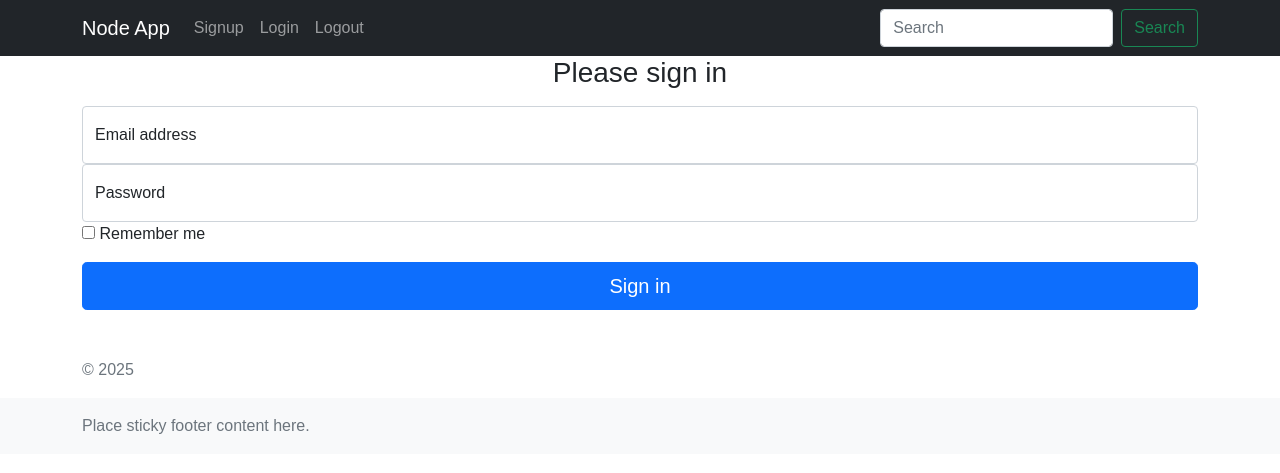
After one commit to pant-nakul/nodejs, a Node server app: template views/login.hbs in a window 1280 px wide. The commit adds this page. Shown: the top 473 px of the page. Run offline with Node 20, Linux system fonts and the light colour scheme; the template is opened without the code that fills it, so the values that code supplies are empty; some libraries are stand-ins or nearby versions.

Commit message:
created login/signup templates

```diff
--- a/models/User.js
+++ b/models/User.js
@@ -10,6 +10,11 @@ const userSchema = new mongoose.Schema({
         required: true,
     },
     email: {
+        type: String,
+        required: true,
+        unique: true,
+    },
+    password: {
         type: String,
         required: true,
         unique: true,
--- a/views/hbsHelpers.js
+++ b/views/hbsHelpers.js
@@ -1,5 +1,6 @@
 module.exports = {
     inc: function(value) {
         return parseInt(value) + 1;
-    }
+    },
+    currentYear: () => new Date().getFullYear(), // Returns current year
 };
--- a/views/layouts/main.hbs
+++ b/views/layouts/main.hbs
@@ -1,9 +1,14 @@
 <!DOCTYPE html>
-<html>
+<html lang="en">
 <head>
-    <meta charset="UTF-8">
-    <meta name="viewport" content="width=device-width, initial-scale=1.0">
-    <title>App Name</title>
+    <!-- Required meta tags -->
+    <meta charset="utf-8">
+    <meta name="viewport" content="width=device-width, initial-scale=1">
+
+    <!-- Bootstrap CSS -->
+    <link href="https://cdn.jsdelivr.net/npm/bootstrap@5.0.2/dist/css/bootstrap.min.css" rel="stylesheet" integrity="sha384-EVSTQN3/azprG1Anm3QDgpJLIm9Nao0Yz1ztcQTwFspd3yD65VohhpuuCOmLASjC" crossorigin="anonymous">
+
+    <title>Node App</title>
     <style>
         body {
             font-family: sans-serif;
@@ -11,7 +16,62 @@
     </style>
 </head>
 <body>
-{{{body}}}  <!-- This will be replaced with the page content -->
+
+<header>
+    <!-- Fixed navbar -->
+    <nav class="navbar navbar-expand-md navbar-dark fixed-top bg-dark" style="position: relative;">
+        <div class="container">
+            <a class="navbar-brand" href="/">Node App</a>
+            <button class="navbar-toggler" type="button" data-bs-toggle="collapse" data-bs-target="#navbarCollapse"
+                    aria-controls="navbarCollapse" aria-expanded="false" aria-label="Toggle navigation">
+                <span class="navbar-toggler-icon"></span>
+            </button>
+            <div class="collapse navbar-collapse" id="navbarCollapse">
+                <ul class="navbar-nav me-auto mb-2 mb-md-0">
+                    <li class="nav-item">
+                        <a class="nav-link" href="/signup">Signup</a>
+                    </li>
+                    <li class="nav-item">
+                        <a class="nav-link" href="/login">Login</a>
+                    </li>
+                    <li class="nav-item">
+                        <a class="nav-link" href="/logout">Logout</a>
+                    </li>
+                </ul>
+                <form class="d-flex">
+                    <input class="form-control me-2" type="search" placeholder="Search" aria-label="Search">
+                    <button class="btn btn-outline-success" type="submit">Search</button>
+                </form>
+            </div>
+        </div>
+    </nav>
+</header>
+
+<!-- Begin page content -->
+<main class="flex-shrink-0" >
+    <div class="container">
+        {{{body}}}
+    </div>
+</main>
+
+<footer class="footer mt-auto py-3 bg-light">
+    <div class="container">
+        <span class="text-muted">Place sticky footer content here.</span>
+    </div>
+</footer>
+
+
+<!-- Optional JavaScript; choose one of the two! -->
+
+<!-- Option 1: Bootstrap Bundle with Popper -->
+<script src="https://cdn.jsdelivr.net/npm/bootstrap@5.0.2/dist/js/bootstrap.bundle.min.js" integrity="sha384-MrcW6ZMFYlzcLA8Nl+NtUVF0sA7MsXsP1UyJoMp4YLEuNSfAP+JcXn/tWtIaxVXM" crossorigin="anonymous"></script>
+
+<!-- Option 2: Separate Popper and Bootstrap JS -->
+<!--
+<script src="https://cdn.jsdelivr.net/npm/@popperjs/core@2.9.2/dist/umd/popper.min.js" integrity="sha384-IQsoLXl5PILFhosVNubq5LC7Qb9DXgDA9i+tQ8Zj3iwWAwPtgFTxbJ8NT4GN1R8p" crossorigin="anonymous"></script>
+<script src="https://cdn.jsdelivr.net/npm/bootstrap@5.0.2/dist/js/bootstrap.min.js" integrity="sha384-cVKIPhGWiC2Al4u+LWgxfKTRIcfu0JTxR+EQDz/bgldoEyl4H0zUF0QKbrJ0EcQF" crossorigin="anonymous"></script>
+-->
+  <!-- This will be replaced with the page content -->
 <script src="https://code.jquery.com/jquery-3.7.1.min.js" integrity="sha256-/JqT3SQfawRcv/BIHPThkBvs0OEvtFFmqPF/lYI/Cxo=" crossorigin="anonymous"></script>
 <script>
     $(document).ready(function() {
--- /dev/null
+++ b/views/login.hbs
@@ -0,0 +1,24 @@
+<main class="form-signin">
+    <form>
+        <div class="text-center">
+            <h1 class="h3 mb-3 fw-normal ">Please sign in</h1>
+        </div>
+
+        <div class="form-floating">
+            <input type="email" class="form-control" id="floatingInput" placeholder="name@example.com">
+            <label for="floatingInput">Email address</label>
+        </div>
+        <div class="form-floating">
+            <input type="password" class="form-control" id="floatingPassword" placeholder="Password">
+            <label for="floatingPassword">Password</label>
+        </div>
+
+        <div class="checkbox mb-3">
+            <label>
+                <input type="checkbox" value="remember-me"> Remember me
+            </label>
+        </div>
+        <button class="w-100 btn btn-lg btn-primary" type="submit">Sign in</button>
+        <p class="mt-5 mb-3 text-muted">© {{currentYear}}</p>
+    </form>
+</main>
```
Also changed, not shown: controllers/auth.js (added, +23 -0 lines), routes/api/auth.js (added, +15 -0 lines), routes/global/index.js (+8 -0 lines), views/signup.hbs (added, +24 -0 lines).
